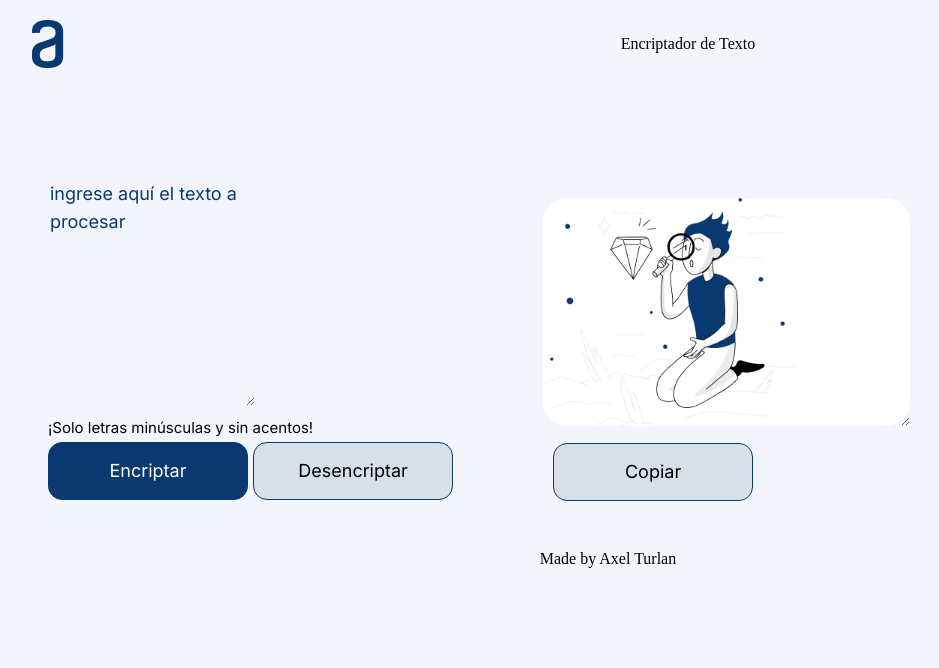
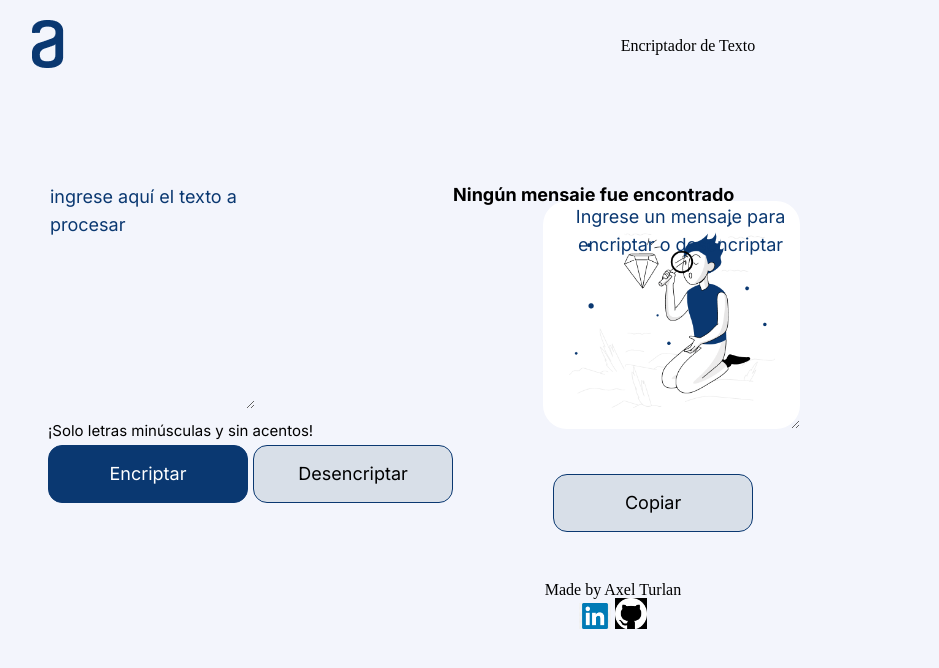
Before and after one commit to HTURLAN/Encriptador-de-texto, a plain HTML site: page index.html in a window 1280 px wide. Shown: the whole page, without its empty margins (32-971 px from the left). Drawn offline with Linux system fonts and the light colour scheme.

Commit message:
correccion footer, modificacion display

```diff
--- a/app.js
+++ b/app.js
@@ -1,6 +1,5 @@
 const campo_texto = document.querySelector(".campo-texto");
 const mensaje_procesado = document.querySelector(".campoMensaje");
-//const mensaje_encriptado = [];
 
 const matriz_cambio = [
     ["e", "enter"], //La letra "e" es convertida para "enter"
@@ -10,17 +9,16 @@ const matriz_cambio = [
     ["u", "ufat"]   //La letra "u" es convertida para "ufat"
 ];
 
-
 function btnEncriptar() {
     const texto = encriptarTexto(campo_texto.value);
-    console.log(texto);
+    //console.log(texto);
     mensaje_procesado.value = texto;
     campo_texto.value = "";
 }
 
 function btnDesencriptar() {
     const texto = desencriptarTexto(campo_texto.value);
-    console.log(texto);
+    //console.log(texto);
     mensaje_procesado.value = texto;
     campo_texto.value = "";
 }
@@ -45,7 +43,7 @@ function encriptarTexto(textoDesencriptado) {
 }
 
 function desencriptarTexto(textoEncriptado) {
-    for (let i = 0; i < matriz_cambio.length; i++) {
+    for (let i = matriz_cambio.length - 1 ; i > -1; i--) {
         if(textoEncriptado.includes(matriz_cambio[i][1])){
             textoEncriptado = textoEncriptado.replaceAll(
                 matriz_cambio[i][1],
--- a/index.html
+++ b/index.html
@@ -34,7 +34,12 @@
         </section>
 
         <section class="texto-encriptado">
-            <textarea id="campoMensaje" cols="30" rows="8" class="campoMensaje"></textarea>
+            <textarea id="campoMensaje" cols="20" rows="8" class="campo-Mensaje" placeholder="Ingrese un mensaje para encriptar o desencriptar"></textarea>
+
+            <div>
+                <p class="vacio">Ningún mensaje fue encontrado</p>
+            </div>
+
             <div>
                 <button class="btnCopiar" onclick="btnCopiar()">Copiar</button>
             </div>
@@ -43,7 +48,12 @@
 
     <footer>
         <h1 class="copyright">Made by Axel Turlan</h1>
+        <h2 class="links">
+            <a href="http://"><img class="Linkedin"  src="/imagenes/linkedin-logo.png" alt="Logo Linkedin"></a>
+            <a href="http://"><img class="github"  src="/imagenes/logo-github.png" alt="Logo github"></a>
+        </h2>
     </footer>
+
     <script src="app.js"></script>
 </body>
 </html>
--- a/style.css
+++ b/style.css
@@ -6,13 +6,12 @@
     letter-spacing: 0em;
 }
 
-.logo{
-    display: flex;
-    margin: 20px;
-}
-
 .caja{
     display: flex;
+}
+.logo{
+    display: inline-flex;
+    margin: 20px;
 }
 
 .titulo{
@@ -42,17 +41,21 @@ main{
 }
 
 .texto-encriptado{
-    display: flex;
+    display: flexbox;
     border: none;
     margin-top: 90px;
     width: 50%;
 }
+.texto-encriptado p{
+    font-weight: bold;
+}
 
-.campoMensaje{
+.campo-Mensaje{
     background: white;
     background-image: url(imagenes/Muñeco.png);
-    background-size: contain;
+    background-size: 80%;
     background-repeat: no-repeat;
+    background-position: center;
     border: none;
     border-radius: 24px;
     color: #0A3871;
@@ -60,9 +63,11 @@ main{
     margin-top: 20px;
     padding-left: 20px;
     position: fixed;
+    text-align: center;
+
 }
 
-.campoMensaje:focus{
+.campo-Mensaje:focus{
     outline: none;
 }
 
@@ -105,4 +110,19 @@ main{
 
 footer{
         text-align: center;
+        margin: 10px 0 0 10px;
 }
+
+.links{
+    display: inline-flexbox;
+    justify-content: space-around;
+    align-items: center;
+}
+
+.Linkedin{
+    width: 2em;
+}
+
+.github{
+    width: 2em;
+}
```
Also changed, not shown: imagenes/linkedin-logo.png (added), imagenes/logo-github.png (added).
